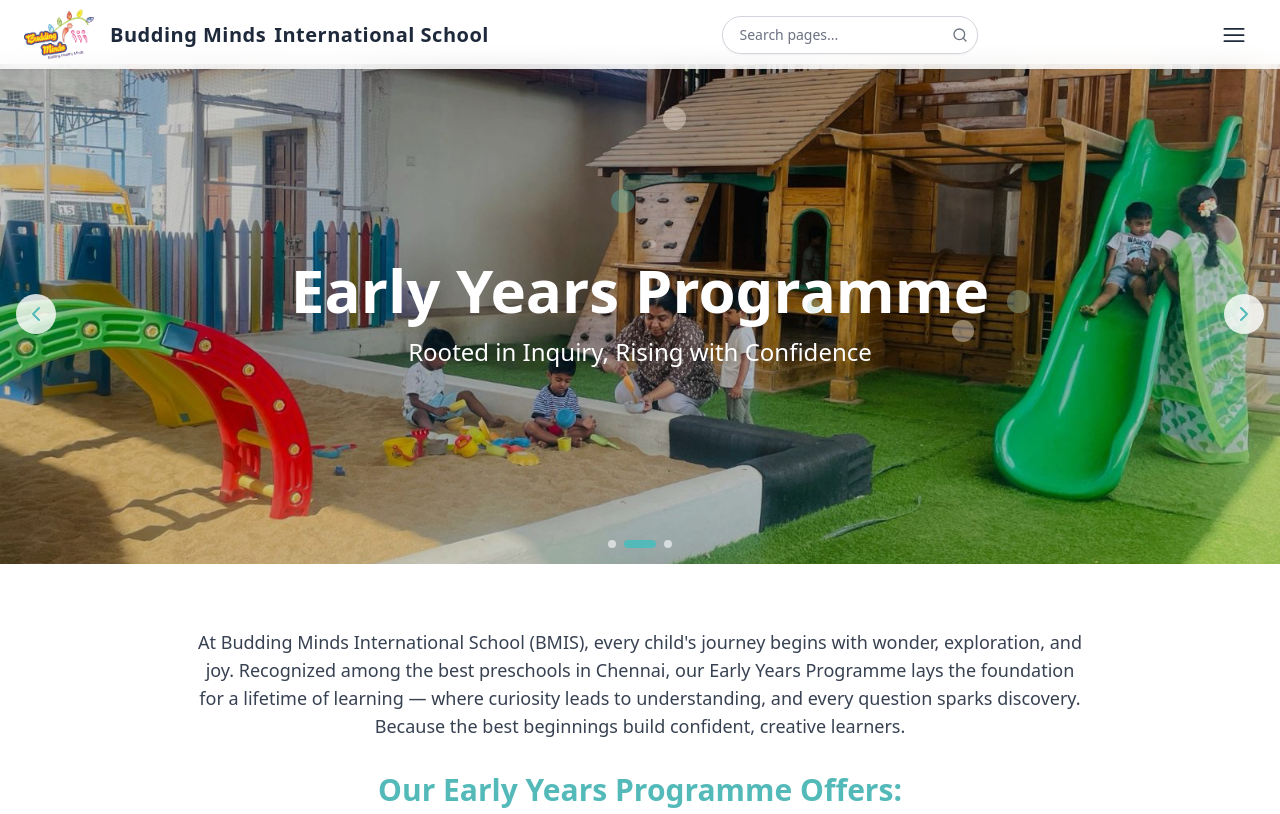
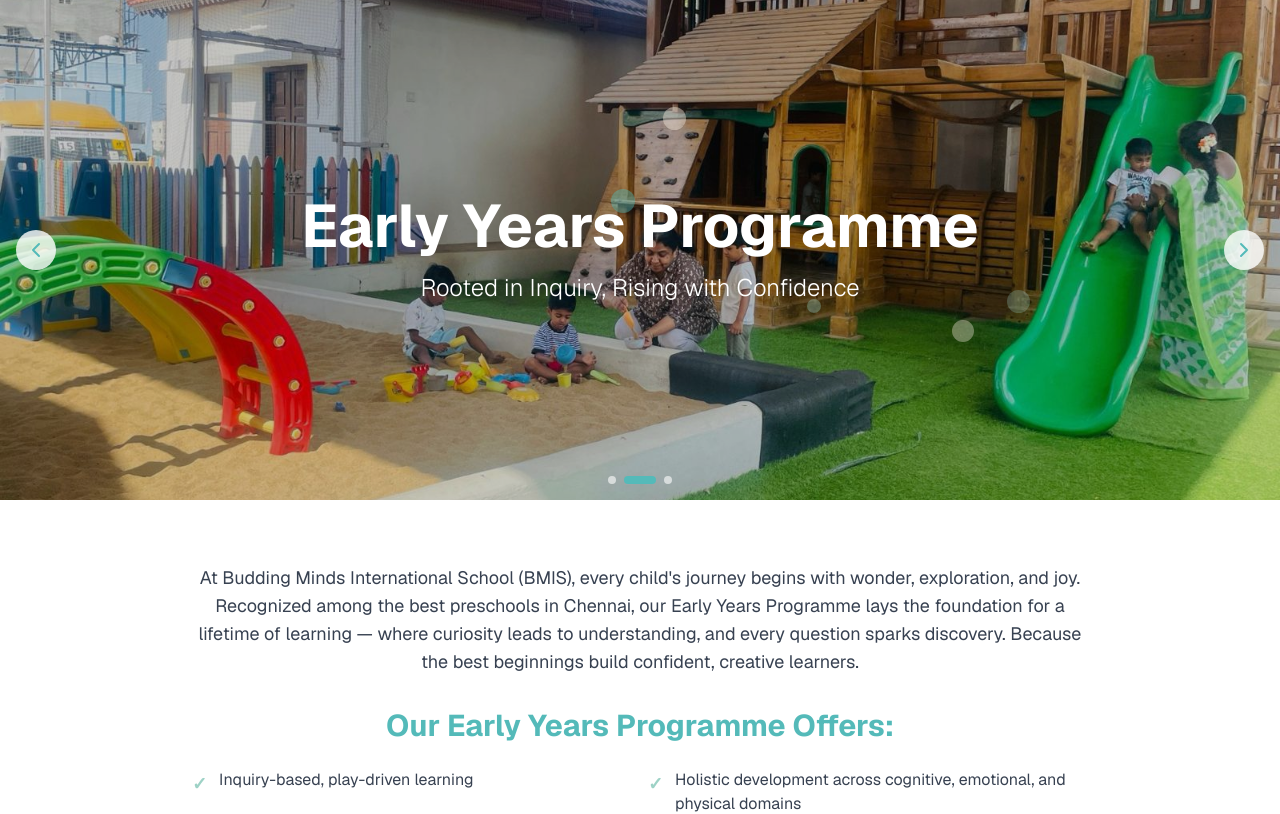
Before and after one commit to BM-Landing-Page/FrontEnd, a Next.js app: page /earlyyears in a window 1280 px wide. Shown: the top 814 px of the page. Built offline with nearby package versions, Linux system fonts and the light colour scheme.

Commit message:
`Updated layout and page components to use Next.js 13 features`

```diff
--- a/src/app/layout.tsx
+++ b/src/app/layout.tsx
@@ -1,29 +1,32 @@
-// app/layout.tsx or your layout file
-"use client";
+import type React from "react"
+import type { Metadata } from "next"
+import { Geist, Geist_Mono } from "next/font/google"
+import "./globals.css"
 
-import { useState } from "react";
-import Header from "@/components/ui/Header/Header";
-import FullScreenNav from "@/components/ui/FullScreenNav";
-import Footer from "@/components/ui/Footer/footer"; // <-- Import Footer
-import "./globals.css"; // if you use global styles
+const _geist = Geist({ subsets: ["latin"] })
+const _geistMono = Geist_Mono({ subsets: ["latin"] })
 
-export default function RootLayout({ children }: { children: React.ReactNode }) {
-  const [isNavOpen, setIsNavOpen] = useState(false);
 
+
+export const metadata = {
+  icons: {
+    icon: "/icon.png",
+  },
+  title: "Budding Minds International School",
+};
+
+
+export default function RootLayout({
+  children,
+}: Readonly<{
+  children: React.ReactNode
+}>) {
   return (
     <html lang="en">
-      <body>
-        <Header openNav={() => setIsNavOpen(true)} />
+      <body className={`${_geist.className} antialiased`}>
+        {children}
 
-        {/* Full screen nav OVERLAY */}
-        {isNavOpen && <FullScreenNav onClose={() => setIsNavOpen(false)} />}
-
-        {/* Actual page content */}
-        <main className="pt-16">{children}</main>
-
-        {/* Footer below all content */}
-        <Footer />
       </body>
     </html>
-  );
+  )
 }
--- a/src/app/page.metadeta.ts
+++ /dev/null
@@ -1,8 +0,0 @@
-import { Metadata } from "next";
-
-export const metadata = {
-  icons: {
-    icon: "/icon.png",
-  },
-  title: "Budding Minds International School",
-};
--- a/src/app/page.tsx
+++ b/src/app/page.tsx
@@ -3,18 +3,16 @@
 import { useEffect, useState } from "react"
 import Script from "next/script"
 import { FaWhatsapp } from "react-icons/fa"
+import Header from "@/components/ui/Header/Header"
+import FullScreenNav from "@/components/ui/FullScreenNav"
+import Footer from "@/components/ui/Footer/footer"
 import HeroBanner from "@/components/sections/Home/HeroBanner"
 import USPs from "@/components/sections/Home/USPs"
 import CurriculumLinksSection from "@/components/sections/Home/CurriculumLinksSection"
 import VideosShowcase from "@/components/sections/Home/VideosShowcaseSection"
-//import ContactSection from "@/components/sections/Home/ContactSection"
 import Popup from "@/components/ui/popup"
-//import HelpDialog from "@/components/ui/HelpDialog" // Add this import
 
 // Floating Bubble component
-
-
-
 function FloatingBubble({
   delay,
   duration,
@@ -46,6 +44,7 @@
 }
 
 export default function HomePage() {
+  const [isNavOpen, setIsNavOpen] = useState(false)
   const [bubbles, setBubbles] = useState<
     Array<{
       id: number
@@ -69,7 +68,7 @@
     setBubbles(newBubbles)
   }, [])
 
-  // ⬇️ Adjust Chatbase bubble position after script loads
+  // Adjust Chatbase bubble position after script loads
   useEffect(() => {
     const interval = setInterval(() => {
       const chatBubble = document.getElementById("chatbase-bubble")
@@ -77,7 +76,7 @@
         chatBubble.style.bottom = "90px"
         chatBubble.style.right = "20px"
         chatBubble.style.zIndex = "50"
-        clearInterval(interval) // stop once applied
+        clearInterval(interval)
       }
     }, 500)
 
@@ -85,7 +84,15 @@
   }, [])
 
   return (
-    <main className="min-h-screen bg-white relative overflow-hidden">
+    <>
+      {/* Header with navigation */}
+      <Header openNav={() => setIsNavOpen(true)} />
+
+      {/* Full screen nav OVERLAY */}
+      {isNavOpen && <FullScreenNav onClose={() => setIsNavOpen(false)} />}
+
+      {/* Main page content */}
+      <main className="pt-16 min-h-screen bg-white relative overflow-hidden">
         {/* Floating Bubbles */}
         <div className="fixed inset-0 pointer-events-none z-0">
           {bubbles.map((bubble) => (
@@ -101,7 +108,6 @@
           <div className="max-w-7xl mx-auto px-4 sm:px-6 lg:px-8 py-8 space-y-16">
             <CurriculumLinksSection />
             <VideosShowcase />
-          {/* <ContactSection /> */}
           </div>
         </div>
 
@@ -145,7 +151,10 @@
         </Script>
 
         <Popup />
-      {/* <HelpDialog /> Add this line */}
       </main>
+
+      {/* Footer */}
+      <Footer />
+    </>
   )
 }
```
Lines whose indentation alone changed are shown as unchanged.
